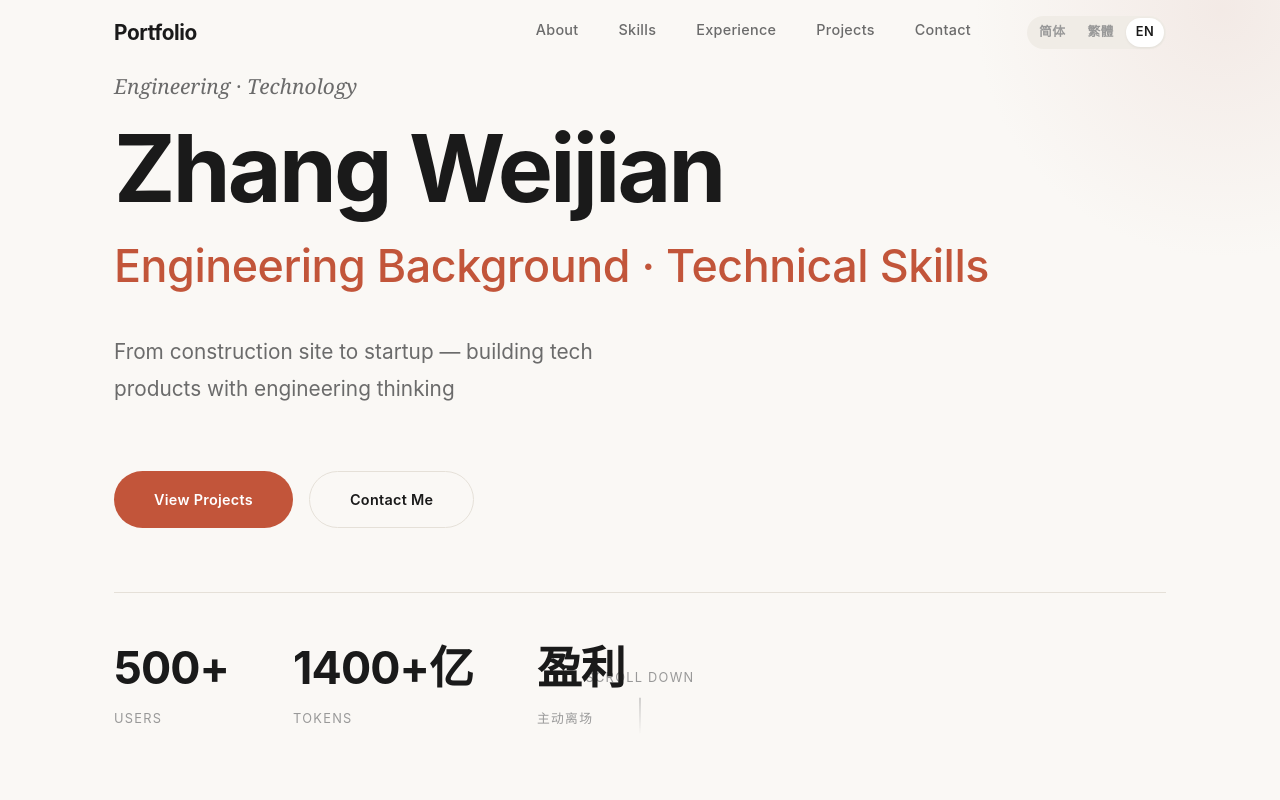
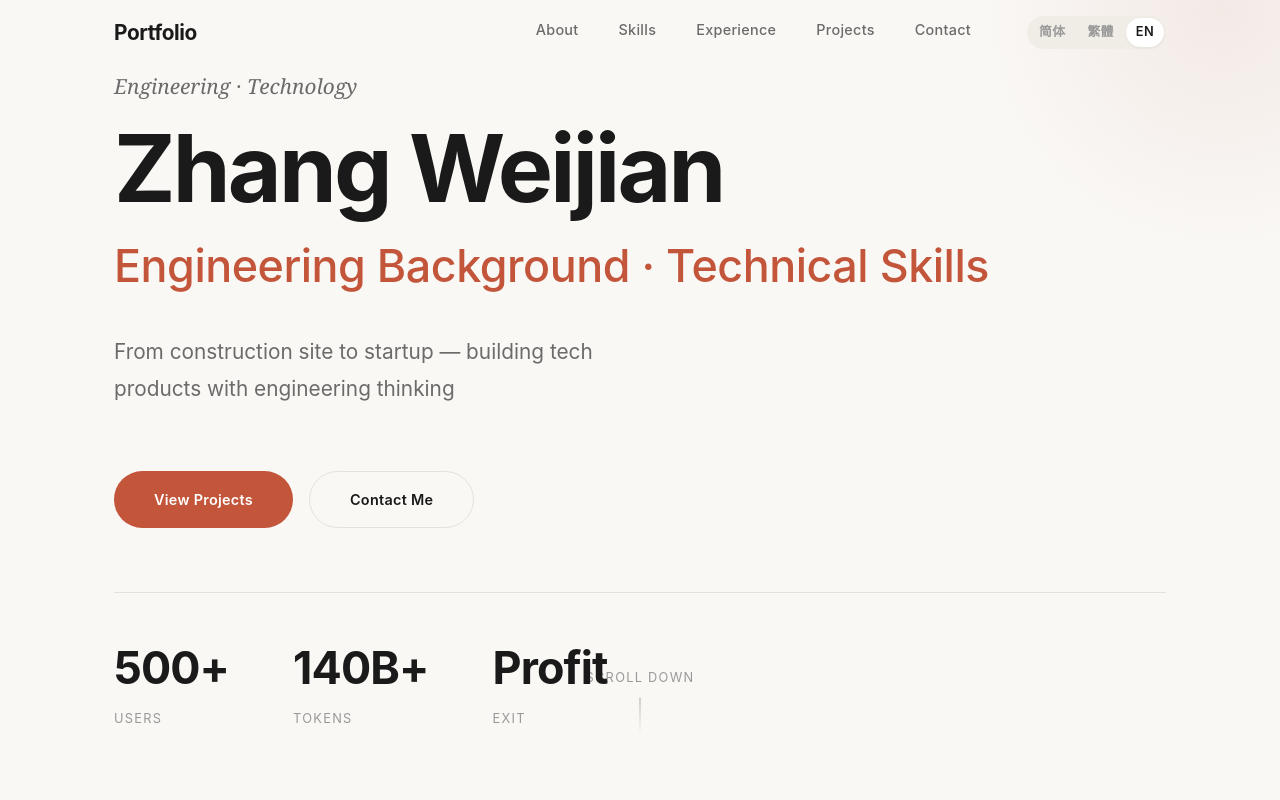
Before and after one commit to entropy66/portfolio, a React (Vite) app: page / in a window 1280 px wide. Shown: the top 800 px of the page. Built offline with nearby package versions, Linux system fonts and the light colour scheme.

Commit message:
fix: translate stats values to English in en.ts

```diff
--- a/src/i18n/en.ts
+++ b/src/i18n/en.ts
@@ -74,8 +74,8 @@ const en = {
 
   stats: [
     { value: '500+', label: 'Users' },
-    { value: '1400+亿', label: 'Tokens' },
-    { value: '盈利', label: '主动离场' },
+    { value: '140B+', label: 'Tokens' },
+    { value: 'Profit', label: 'Exit' },
   ],
 
   skillsData: [
```
